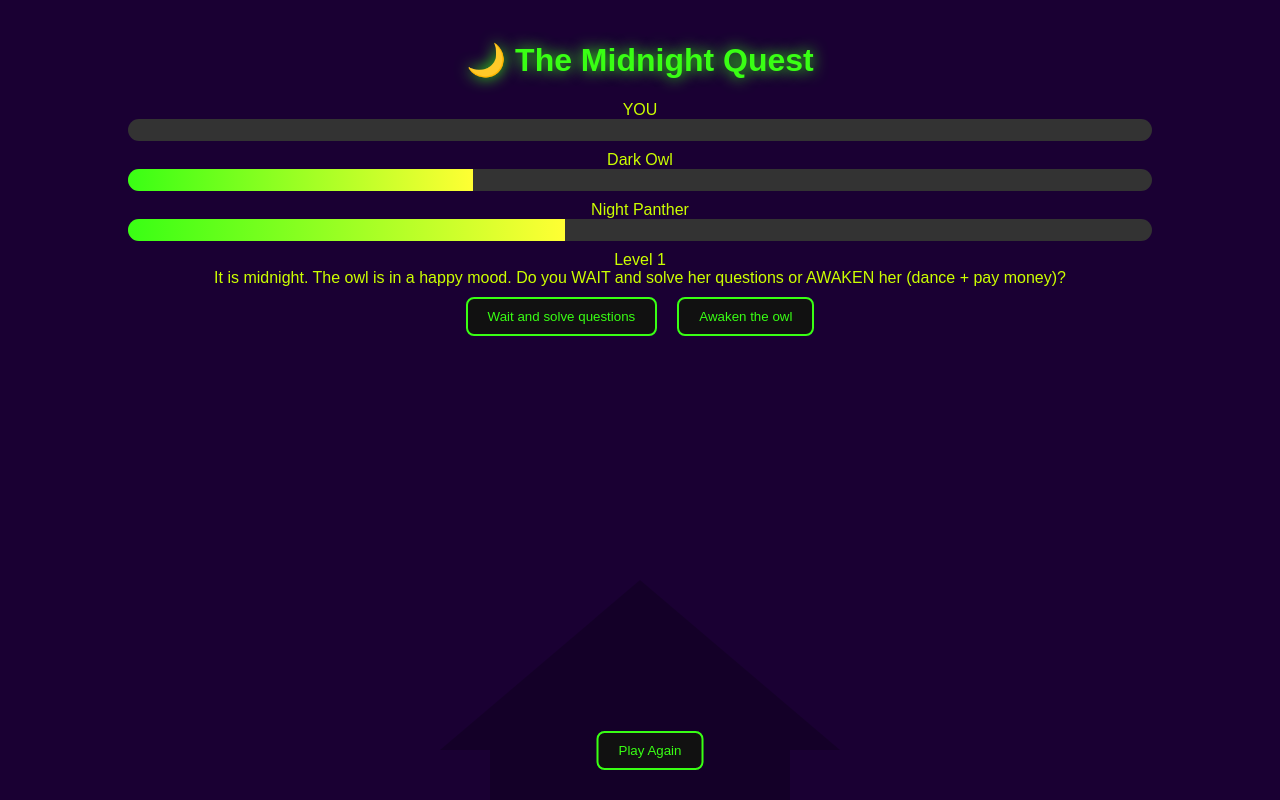
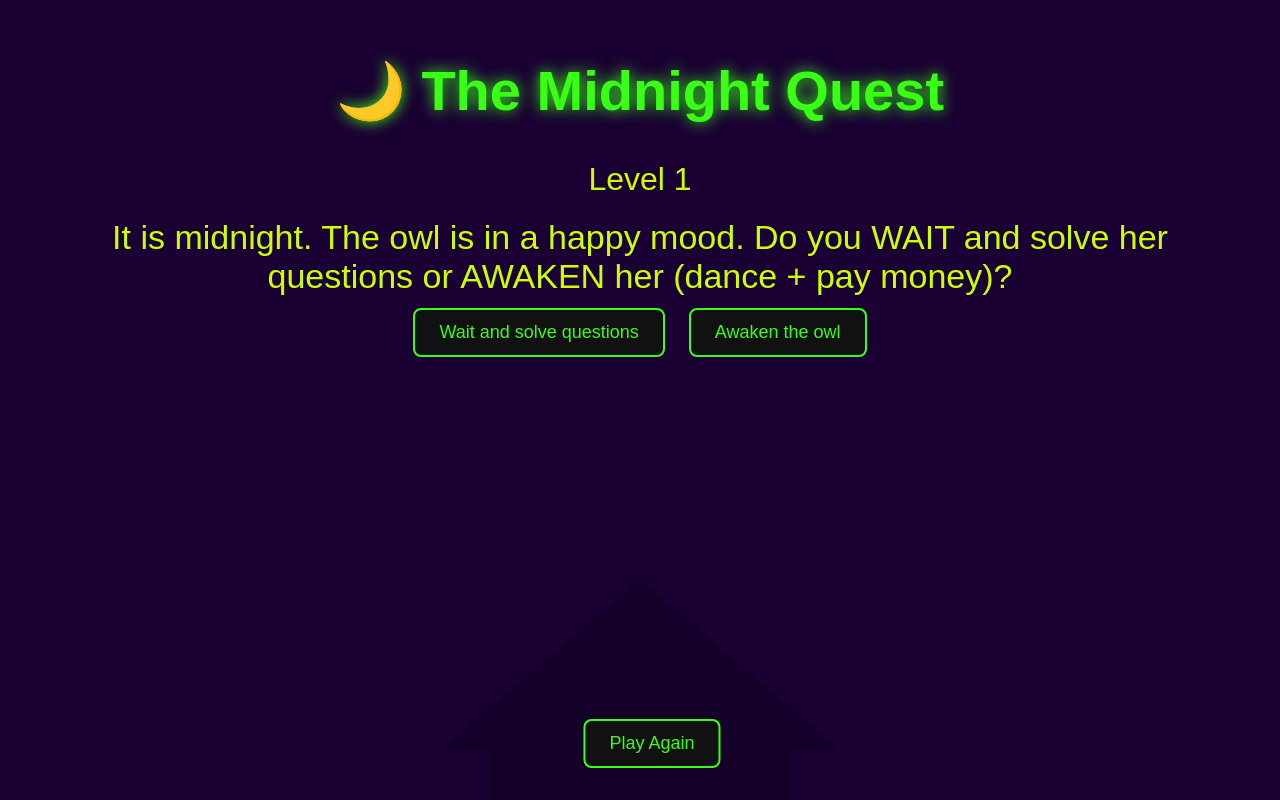
Before and after one commit to sabiparikh/the-midnight-quest, a plain HTML site: page index.html in a window 1280 px wide. Both pictures are taken after a click on the button "Play Again". Drawn offline with Linux system fonts and the light colour scheme.

Commit message:
Add files via upload
The progress bars have been removed. The font is larger and the game over comes below the question

```diff
--- a/index.html
+++ b/index.html
@@ -6,11 +6,11 @@
 <style>
 body{margin:0;background:#1a0033;color:#ccff00;font-family:Arial,Helvetica,sans-serif;overflow:hidden}
 #game{text-align:center;padding-top:20px}
-h1{color:#39ff14;text-shadow:0 0 15px #39ff14}
-.progress-container{width:80%;margin:10px auto}
-.bar{height:22px;background:#333;border-radius:12px;overflow:hidden;margin-bottom:10px}
-.fill{height:100%;width:0%;background:linear-gradient(90deg,#39ff14,#ffff33)}
-button{background:#111;color:#39ff14;border:2px solid #39ff14;padding:10px 20px;margin:10px;border-radius:8px;cursor:pointer}
+h1{color:#39ff14;text-shadow:0 0 15px #39ff14;font-size:56px}
+#level{font-size:32px;margin-top:10px}
+#question{font-size:34px;margin-top:20px;padding:0 40px}
+#message{font-size:28px;margin-top:20px;color:#ffff33}
+button{background:#111;color:#39ff14;border:2px solid #39ff14;padding:12px 24px;margin:12px;border-radius:8px;cursor:pointer;font-size:18px}
 button:hover{background:#39ff14;color:#000}
 #playAgain{position:fixed;bottom:20px;left:50%;transform:translateX(-50%)}
 .house{position:fixed;bottom:0;left:50%;transform:translateX(-50%);opacity:0.2}
@@ -19,17 +19,10 @@ button:hover{background:#39ff14;color:#000}
 <body>
 <div id="game">
 <h1>🌙 The Midnight Quest</h1>
-<div class="progress-container">
-<div>YOU</div>
-<div class="bar"><div id="playerBar" class="fill"></div></div>
-<div>Dark Owl</div>
-<div class="bar"><div id="comp1" class="fill"></div></div>
-<div>Night Panther</div>
-<div class="bar"><div id="comp2" class="fill"></div></div>
-</div>
 <div id="level"></div>
 <div id="question"></div>
 <div id="options"></div>
+<div id="message"></div>
 </div>
 <svg class="house" width="600" height="300">
 <polygon points="100,250 300,80 500,250" fill="#000"/>
@@ -37,7 +30,7 @@ button:hover{background:#39ff14;color:#000}
 </svg>
 <button id="playAgain" onclick="resetGame()">Play Again</button>
 <script>
-let player=0,comp1=25,comp2=30,step=0,currentCorrect=0;
+let step=0,currentCorrect=0;
 
 const questions=[
 {level:1,q:"It is midnight. The owl is in a happy mood. Do you WAIT and solve her questions or AWAKEN her (dance + pay money)?",answers:["Wait and solve questions","Awaken the owl"],correct:0},
@@ -58,24 +51,10 @@ currentCorrect=a.findIndex(x=>x.i===correctIndex);
 return a.map(x=>x.v);
 }
 
-function updateBars(){
-player=Math.min(player,100);comp1=Math.min(comp1,100);comp2=Math.min(comp2,100);
-document.getElementById('playerBar').style.width=player+'%';
-document.getElementById('comp1').style.width=comp1+'%';
-document.getElementById('comp2').style.width=comp2+'%';
-if(comp1>=100||comp2>=100){alert('A competitor reached the gem first! Game Over');resetGame();}
-}
-
-function competitorRush(){
-comp1+=3+Math.random()*4;
-comp2+=3.5+Math.random()*4.5;
-updateBars();
-}
-setInterval(competitorRush,1000);
-
 function nextQuestion(){
-if(step>=questions.length){alert('YOU FOUND THE GEM!');confetti();return}
+if(step>=questions.length){document.getElementById('message').innerText='You found the gem!';confetti();return}
 let obj=questions[step];
+document.getElementById('message').innerText='';
 document.getElementById('level').innerText='Level '+obj.level;
 document.getElementById('question').innerText=obj.q;
 let shuffled=shuffleAnswers(obj.answers,obj.correct);
@@ -87,9 +66,8 @@ optDiv.appendChild(btn);
 });}
 
 function choose(i){
-if(i===currentCorrect){player+=12;confetti();step++;nextQuestion();}
-else{alert('Wrong decision! Game Over');resetGame();}
-updateBars();}
+if(i===currentCorrect){confetti();step++;nextQuestion();}
+else{document.getElementById('message').innerText='Game Over';}}
 
 function confetti(){
 for(let i=0;i<180;i++){
@@ -116,8 +94,8 @@ if(top>window.innerHeight){clearInterval(fall);c.remove();}
 }
 }
 
-function resetGame(){player=0;comp1=25;comp2=30;step=0;updateBars();nextQuestion();}
-updateBars();nextQuestion();
+function resetGame(){step=0;document.getElementById('message').innerText='';nextQuestion();}
+nextQuestion();
 </script>
 </body>
 </html>
```
